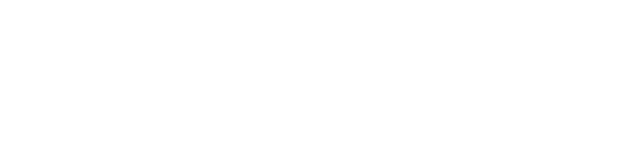
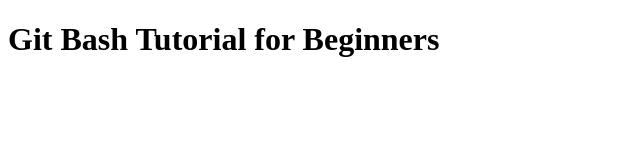
Before and after one commit to ibukunakinbami/sail-git-lab, a plain HTML site: page index.html in a window 1280 px wide. Shown: the whole page, without its empty margins (0-640 px from the left). Drawn offline with Linux system fonts and the light colour scheme.

Commit message:
Added heading

```diff
--- a/index.html
+++ b/index.html
@@ -7,6 +7,6 @@
     <title>Document</title>
 </head>
 <body>
-
+    <h1>Git Bash Tutorial for Beginners</h1>
 </body>
 </html>
```
